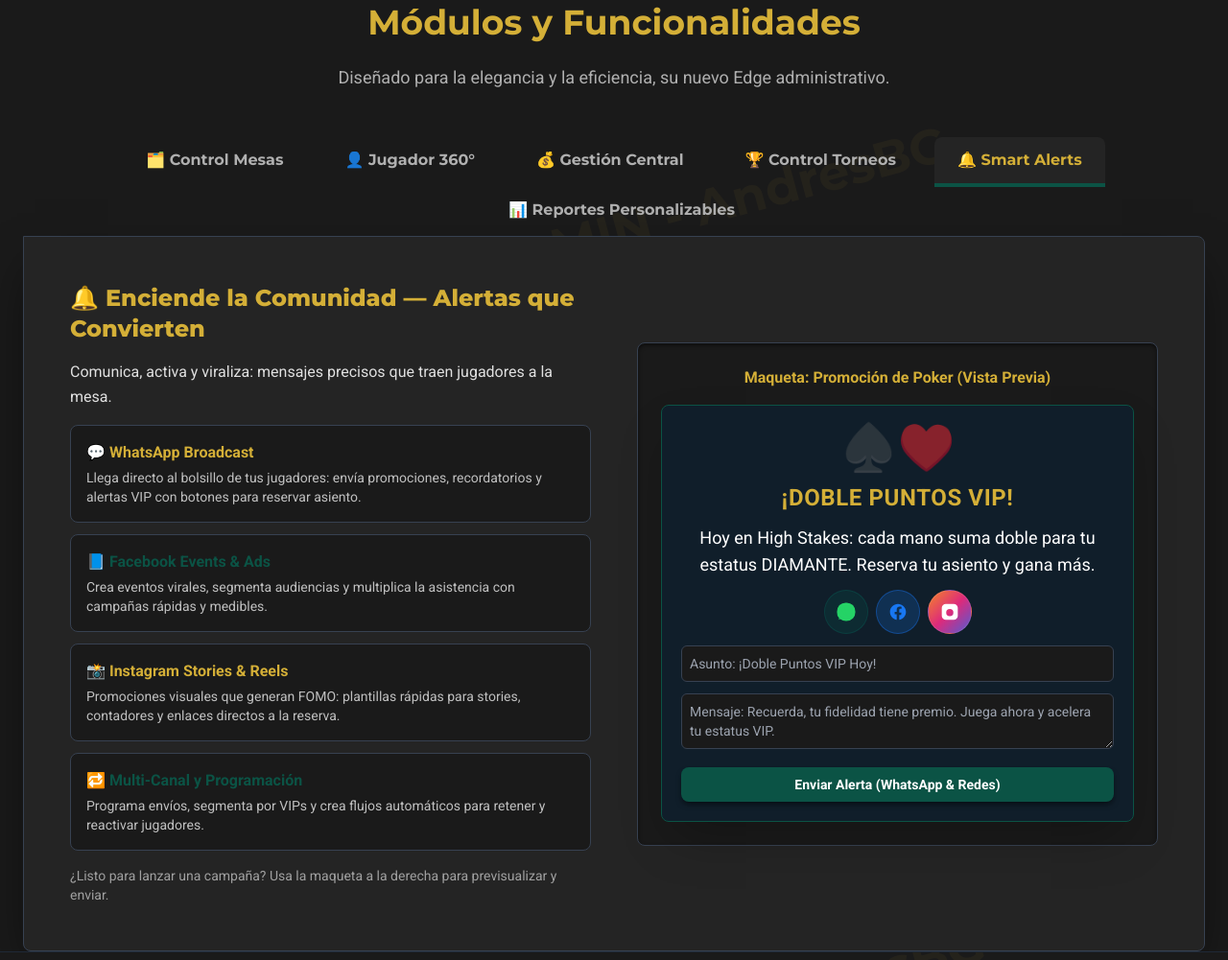
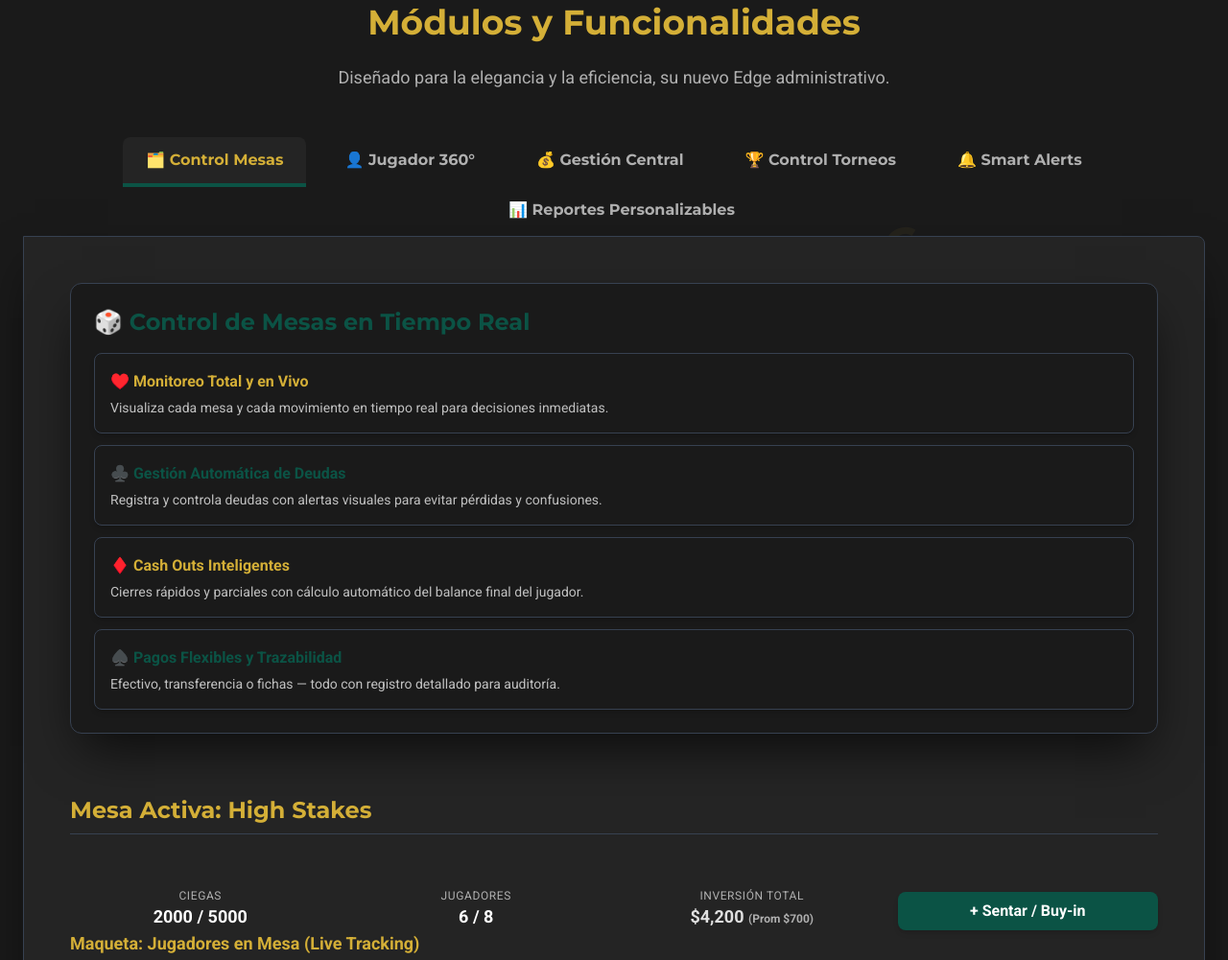
Before and after one commit to AndrewBabativa/RiverFlowAdmin, a plain HTML site: page index.html in a window 1280 px wide. Shown: the part 799-1800 px from the top of the page at 96% size. Drawn offline with nearby package versions, Linux system fonts and the light colour scheme.

Commit message:
Primer commit de Riverflow Demo

```diff
--- a/index.html
+++ b/index.html
@@ -927,8 +927,8 @@
 				const contents = document.querySelectorAll('.tab-content');
 
 				// Activar la pestaña Smart Alerts por defecto
-				document.querySelector('[data-tab="tab-alertas"]').classList.add('active');
-				document.getElementById('tab-alertas').classList.add('active');
+				document.querySelector('[data-tab="tab-mesas"]').classList.add('active');
+				document.getElementById('tab-mesas').classList.add('active');
 
 
 				tabs.forEach(tab => {
```
